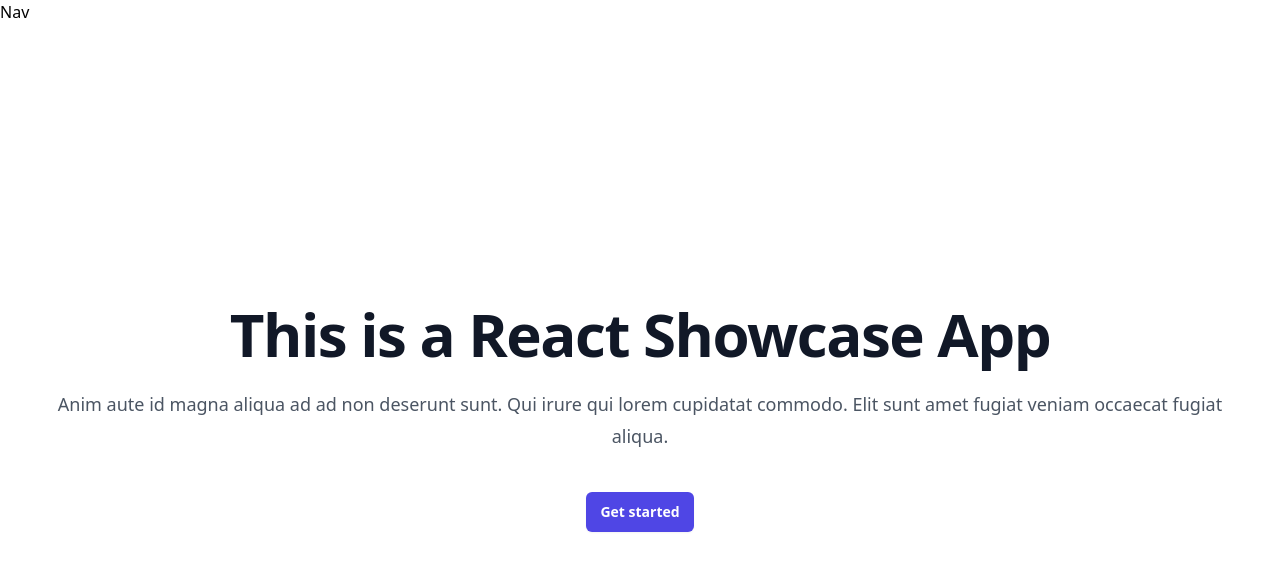
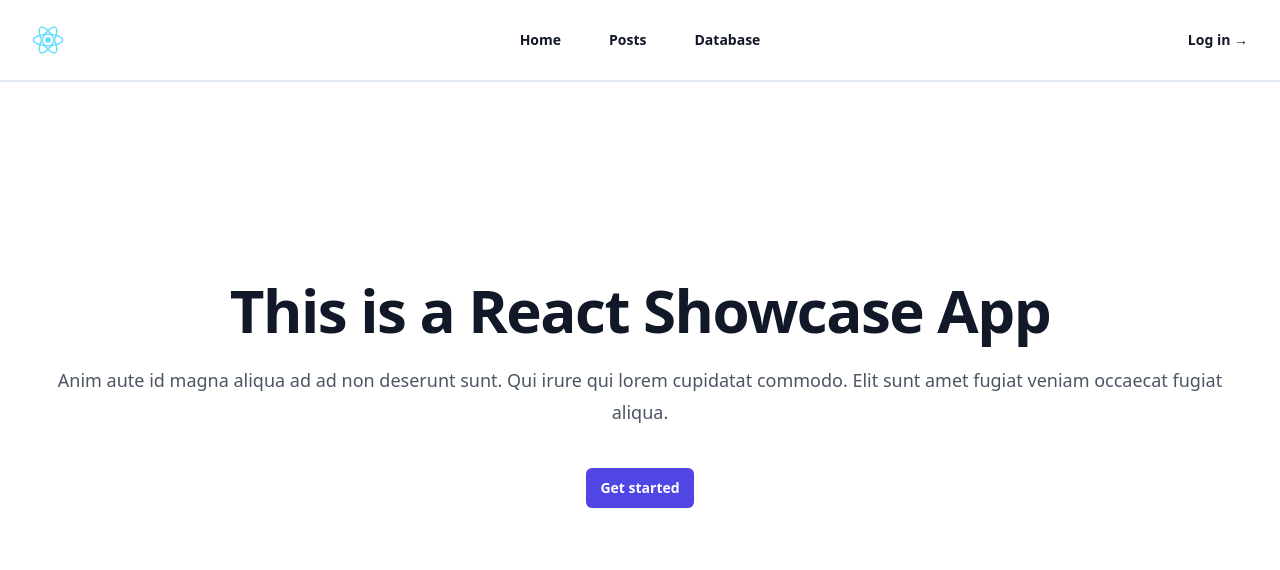
Before and after one commit to jessica0522/react-showcase, a React (Create React App) app: page / in a window 1280 px wide. Shown: the top 570 px of the page. Built offline with nearby package versions, Linux system fonts and the light colour scheme.

Commit message:
Add navbar and home page

```diff
--- a/package.json
+++ b/package.json
@@ -3,6 +3,8 @@
   "version": "0.1.0",
   "private": true,
   "dependencies": {
+    "@headlessui/react": "^1.7.18",
+    "@heroicons/react": "^2.1.1",
     "@testing-library/jest-dom": "^5.17.0",
     "@testing-library/react": "^13.4.0",
     "@testing-library/user-event": "^13.5.0",
--- /dev/null
+++ b/src/components/NavMobile.tsx
@@ -0,0 +1,57 @@
+import React from "react";
+import { Link } from "react-router-dom";
+import { Dialog } from "@headlessui/react";
+import { XMarkIcon } from "@heroicons/react/24/outline";
+import { MenuItem, menus } from "../static/menus";
+
+interface NavMobileProps {
+  open: boolean;
+  onClose: () => void;
+}
+
+function NavMobile({ open, onClose }: NavMobileProps) {
+  return (
+    <Dialog as="div" className="lg:hidden" open={open} onClose={onClose}>
+      <div className="fixed inset-0 z-50" />
+      <Dialog.Panel className="fixed inset-y-0 right-0 z-50 w-full overflow-y-auto bg-white px-6 py-6 sm:max-w-sm sm:ring-1 sm:ring-gray-900/10">
+        <div className="flex items-center justify-between">
+          <Link to="/" className="-m-1.5 p-1.5">
+            <img className="h-8 w-auto" src="/logo192.png" alt="" />
+          </Link>
+          <button
+            type="button"
+            className="-m-2.5 rounded-md p-2.5 text-gray-700"
+            onClick={onClose}
+          >
+            <XMarkIcon className="h-6 w-6" aria-hidden="true" />
+          </button>
+        </div>
+        <div className="mt-6 flow-root">
+          <div className="-my-6 divide-y divide-slate-200">
+            <div className="space-y-2 py-6">
+              {menus.map((item: MenuItem) => (
+                <Link
+                  key={item.name}
+                  to={item.to}
+                  className="-mx-3 block rounded-lg px-3 py-2 text-base font-semibold leading-7 text-gray-900 hover:bg-gray-50"
+                >
+                  {item.name}
+                </Link>
+              ))}
+            </div>
+            <div className="py-6">
+              <Link
+                to="/"
+                className="-mx-3 block rounded-lg px-3 py-2.5 text-base font-semibold leading-7 text-gray-900 hover:bg-gray-50"
+              >
+                Log in
+              </Link>
+            </div>
+          </div>
+        </div>
+      </Dialog.Panel>
+    </Dialog>
+  );
+}
+
+export default NavMobile;
--- a/src/pages/Home.tsx
+++ b/src/pages/Home.tsx
@@ -1,4 +1,5 @@
 import React from "react";
+import { Link } from "react-router-dom";
 
 function Home() {
   return (
@@ -14,12 +15,12 @@ function Home() {
             fugiat aliqua.
           </p>
           <div className="mt-10 flex items-center justify-center gap-x-6">
-            <a
-              href="#"
+            <Link
+              to="/"
               className="rounded-md bg-indigo-600 px-3.5 py-2.5 text-sm font-semibold text-white shadow-sm hover:bg-indigo-500 focus-visible:outline focus-visible:outline-2 focus-visible:outline-offset-2 focus-visible:outline-indigo-600"
             >
               Get started
-            </a>
+            </Link>
           </div>
         </div>
       </div>
--- a/src/pages/Layout.tsx
+++ b/src/pages/Layout.tsx
@@ -7,7 +7,7 @@ interface LayoutProps {
 
 const Layout: React.FC<LayoutProps> = ({ children }) => {
   return (
-    <div className="container">
+    <div>
       <Nav></Nav>
       {children}
     </div>
--- a/src/pages/Nav.tsx
+++ b/src/pages/Nav.tsx
@@ -1,9 +1,60 @@
-import React from "react";
+import React, { useState } from "react";
+import { Link } from "react-router-dom";
+import { Bars3Icon } from "@heroicons/react/24/outline";
 
-// type Props = {}
+import NavMobile from "../components/NavMobile";
+import { MenuItem, menus } from "../static/menus";
 
 const Nav = () => {
-  return <div>Nav</div>;
+  const [mobileMenuOpen, setMobileMenuOpen] = useState(false);
+
+  return (
+    <header className="absolute inset-x-0 top-0 z-50 border-b border-slate-200 hover:border-b-2">
+      <nav
+        className="flex items-center justify-between p-6 lg:px-8"
+        aria-label="Global"
+      >
+        <div className="flex lg:flex-1">
+          <Link to="/">
+            <img className="h-8 w-auto" src="/logo192.png" alt="" />
+          </Link>
+        </div>
+        <div className="flex lg:hidden">
+          <button
+            type="button"
+            className="-m-2.5 inline-flex items-center justify-center rounded-md p-2.5 text-gray-700"
+            onClick={() => setMobileMenuOpen(true)}
+          >
+            <span className="sr-only">Open main menu</span>
+            <Bars3Icon className="h-6 w-6" aria-hidden="true" />
+          </button>
+        </div>
+        <div className="hidden lg:flex lg:gap-x-12">
+          {menus.map((item: MenuItem) => (
+            <Link
+              key={item.name}
+              to={item.to}
+              className="text-sm font-semibold leading-6 text-gray-900"
+            >
+              {item.name}
+            </Link>
+          ))}
+        </div>
+        <div className="hidden lg:flex lg:flex-1 lg:justify-end">
+          <Link
+            to="/"
+            className="text-sm font-semibold leading-6 text-gray-900"
+          >
+            Log in <span aria-hidden="true">&rarr;</span>
+          </Link>
+        </div>
+      </nav>
+      <NavMobile
+        open={mobileMenuOpen}
+        onClose={() => setMobileMenuOpen(false)}
+      />
+    </header>
+  );
 };
 
 export default Nav;
--- /dev/null
+++ b/src/static/menus.ts
@@ -0,0 +1,11 @@
+interface MenuItem {
+  name: string;
+  to: string;
+}
+const menus: MenuItem[] = [
+  { name: "Home", to: "/" },
+  { name: "Posts", to: "/" },
+  { name: "Database", to: "/" },
+];
+
+export { MenuItem, menus };
```
Also changed, not shown: src/static/logo192.png (added), 1 other file (tests, documents, lock files or other folders).
